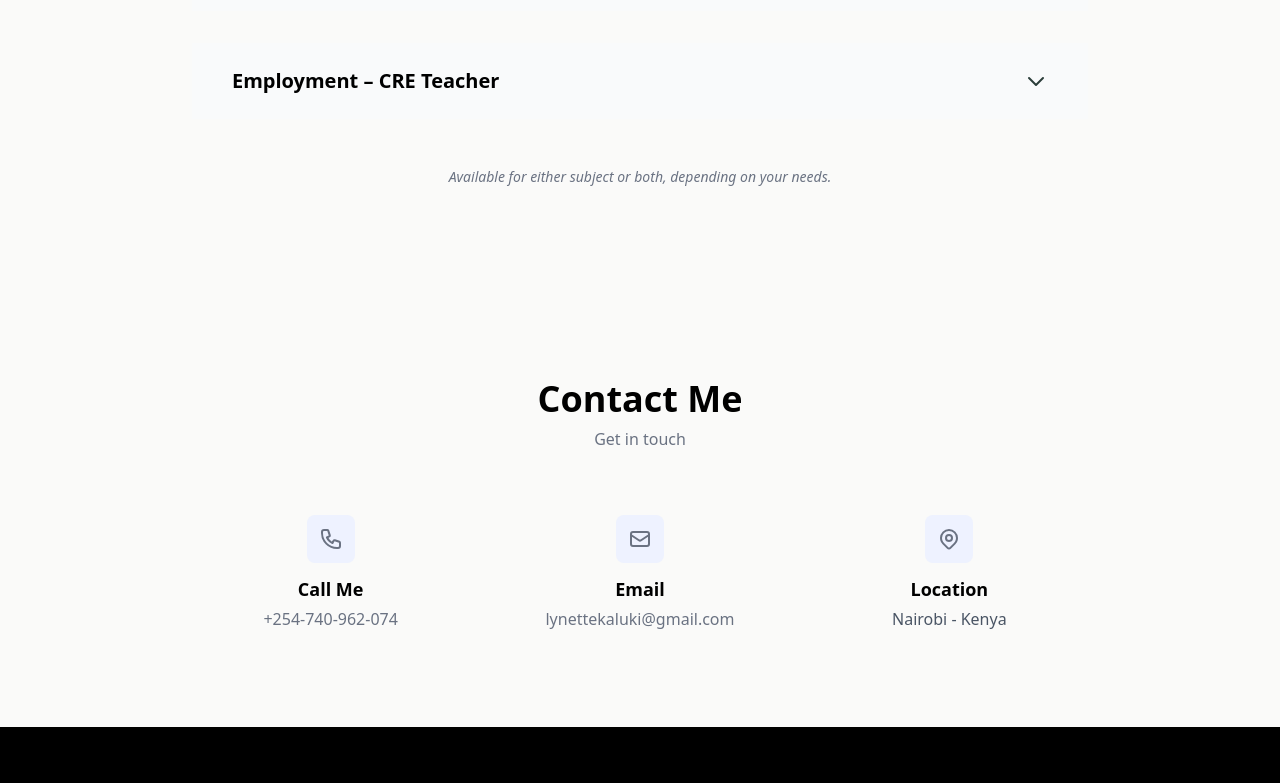
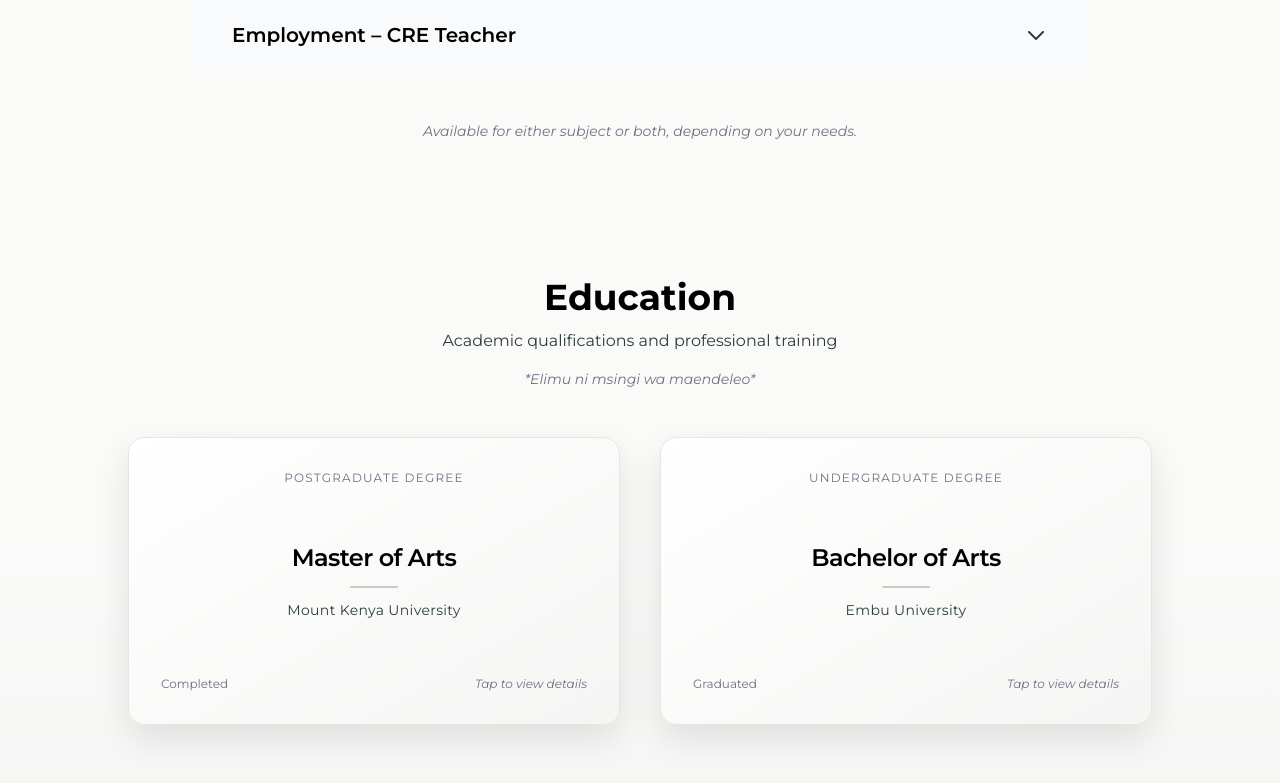
Before and after one commit to Mwandii/kaluki-website, a React (Vite) app: page / in a window 1280 px wide. Shown: the part 2000-2783 px from the top of the page. Built offline with nearby package versions, Linux system fonts and the light colour scheme.

Commit message:
feat: polish webpage

```diff
--- a/index.html
+++ b/index.html
@@ -3,6 +3,9 @@
   <head>
     <meta charset="UTF-8" />
     <link rel="icon" type="image/svg+xml" href="/vite.svg" />
+    <link rel="preconnect" href="https://fonts.googleapis.com">
+<link rel="preconnect" href="https://fonts.gstatic.com" crossorigin>
+<link href="https://fonts.googleapis.com/css2?family=Montserrat:ital,wght@0,100..900;1,100..900&display=swap" rel="stylesheet">
     <meta name="viewport" content="width=device-width, initial-scale=1.0" />
     <title>Lynette Kaluki</title>
   </head>
--- a/src/Pages/Homepage.jsx
+++ b/src/Pages/Homepage.jsx
@@ -1,5 +1,6 @@
 import About from "../components/About";
 import ContactMe from "../components/ContactMe";
+import Education from "../components/Education";
 import Footer from "../components/Footer";
 import Hero from "../components/Hero";
 import Navbar from "../components/Navbar";
@@ -7,14 +8,15 @@ import Skills from "../components/Skills";
 
 function Homepage () {
     return (
-        <>
+        <div className="montserrat">
         <Navbar/>
         <Hero/>
         <About/>
         <Skills/>
+        <Education/>
         <ContactMe/>
         <Footer/>
-        </>
+        </div>
     )
 }
 
--- a/src/components/About.jsx
+++ b/src/components/About.jsx
@@ -1,6 +1,6 @@
 function About() {
   return (
-    <section id="about" className="py-16 md:py-24 px-6 md:px-12 lg:px-24 bg-gray-50">
+    <section id="about" className="py-16 md:py-18 px-6 md:px-12 lg:px-24 bg-gray-50">
       <div className="max-w-6xl mx-auto">
         {/* Section Title */}
         <h2 className="text-3xl md:text-4xl font-bold text-center text-black mb-12 md:mb-16">
--- a/src/components/Education.jsx
+++ b/src/components/Education.jsx
@@ -1,116 +1,245 @@
 import { useState } from 'react';
 
 function Education() {
-  const [openSection, setOpenSection] = useState(null);
+  const [flipped, setFlipped] = useState(null);
 
-  const toggleSection = (section) => {
-    setOpenSection(openSection === section ? null : section);
+  const toggleFlip = (card) => {
+    setFlipped(flipped === card ? null : card);
   };
 
   return (
     <section
       id="education"
-      className="py-16 md:py-24 px-6 md:px-12 lg:px-24 bg-white"
+      className="relative py-20 md:py-16 px-6 md:px-12 lg:px-24
+                 bg-linear-to-b from-stone-50 via-stone-50 to-stone-100"
     >
-      <div className="max-w-4xl mx-auto">
+      {/* Background accent */}
+      <div className="absolute inset-0 -z-10">
+        <div className="absolute top-24 left-1/2 -translate-x-1/2 w-[500px] h-[500px]
+                        bg-[#2C3E3A]/5 rounded-full blur-3xl" />
+      </div>
+
+      <div className="max-w-5xl mx-auto">
         {/* Section Title */}
-        <h2 className="text-3xl md:text-4xl font-bold text-center text-[#2C3E3A] mb-3">
+        <h2 className="text-3xl md:text-4xl font-bold text-center text-black mb-3">
           Education
         </h2>
-        <p className="text-center text-[#5F6C67] mb-4">
-          Academic background and professional training
+        <p className="text-center text-[#2C3E3A] mb-4">
+          Academic qualifications and professional training
         </p>
-        <p className="text-center text-sm italic text-[#6B8E7F] mb-12 md:mb-16">
+        <p className="text-center text-sm italic text-gray-500 mb-12">
           *Elimu ni msingi wa maendeleo*
         </p>
 
-        {/* Education Items */}
-        <div className="flex flex-col gap-6">
-          {/* Masters Degree */}
-          <div>
-            <button
-              onClick={() => toggleSection('masters')}
-              className="w-full flex items-center justify-between p-6 bg-stone-50 hover:bg-stone-100 transition-colors"
+        {/* Cards */}
+        <div className="grid grid-cols-1 md:grid-cols-2 gap-10">
+          {/* Masters */}
+          <div
+            className="relative h-72 perspective cursor-pointer group"
+            onClick={() => toggleFlip('masters')}
           >
-              <div>
-                <p className="text-sm text-[#6B8E7F] mb-1">
-                  Master’s Degree
-                </p>
-                <span className="text-lg md:text-xl font-semibold text-[#2C3E3A]">
-                  Master of Arts – Mount Kenya University
-                </span>
-              </div>
-              <svg
-                className={`w-6 h-6 text-[#6B8E7F] transition-transform ${
-                  openSection === 'masters' ? 'rotate-180' : ''
-                }`}
-                fill="none"
-                stroke="currentColor"
-                viewBox="0 0 24 24"
-              >
-                <path strokeLinecap="round" strokeLinejoin="round" strokeWidth={2} d="M19 9l-7 7-7-7" />
-              </svg>
-            </button>
-
             <div
-              className={`overflow-hidden transition-all duration-300 ${
-                openSection === 'masters' ? 'max-h-48' : 'max-h-0'
+              className={`absolute inset-0 transition-transform duration-500 transform-style-preserve-3d ${
+                flipped === 'masters' ? 'rotate-y-180' : ''
               }`}
             >
-              <div className="px-6 pb-6 text-[#5F6C67] text-sm md:text-base">
-                <p>
-                  Completed a Master of Arts degree at Mount Kenya University,
-                  with advanced training in subject mastery, educational research,
-                  and learner-centered teaching approaches.
+              {/* Front */}
+              <div className="absolute inset-0 rounded-2xl
+                bg-linear-to-br from-white via-stone-50 to-stone-100
+                border border-stone-200
+                shadow-[0_14px_36px_rgba(0,0,0,0.1)]
+                p-8 flex flex-col justify-between items-center
+                backface-hidden
+                transition-all duration-300
+                group-hover:-translate-y-2
+                group-hover:shadow-[0_24px_48px_rgba(0,0,0,0.14)]">
+
+  {/* Top label */}
+  <span className="text-xs uppercase tracking-widest text-gray-500">
+    Postgraduate Degree
+  </span>
+
+  {/* Center content */}
+  <div className="text-center">
+    <h3 className="text-2xl font-semibold tracking-tight text-black">
+      Master of Arts
+    </h3>
+
+    <div className="w-12 h-0.5 bg-black/20 rounded-full mx-auto my-3" />
+
+    <p className="text-sm text-[#2C3E3A] tracking-wide">
+      Mount Kenya University
     </p>
   </div>
+
+  {/* Bottom credibility row */}
+  <div className="w-full flex justify-between items-center text-xs text-gray-500">
+    <span>Completed</span>
+    <span className="italic">Tap to view details</span>
   </div>
 </div>
 
-          {/* Bachelors Degree */}
+
+              {/* Back */}
+              <div className="absolute inset-0 rounded-2xl
+                bg-linear-to-br from-stone-100 via-white to-stone-50
+                border border-stone-200
+                shadow-[0_12px_32px_rgba(0,0,0,0.1)]
+                p-8 flex flex-col justify-between
+                rotate-y-180 backface-hidden">
+
+  {/* Header */}
+  <div className="text-center">
+    <p className="text-lg font-semibold text-black tracking-tight">
+      Master of Arts
+    </p>
+    <p className="text-xs uppercase tracking-widest text-gray-500 mt-1">
+      Postgraduate Qualification
+    </p>
+  </div>
+
+  {/* Divider */}
+  <div className="w-12 h-0.5 bg-black/20 rounded-full mx-auto my-4" />
+
+  {/* Highlights */}
+  <ul className="text-sm text-[#2C3E3A] space-y-2 text-center">
+    <li>• Advanced subject mastery</li>
+    <li>• Research-driven academic training</li>
+    <li>• High-level professional competence</li>
+    <li>• Curriculum depth & instructional leadership</li>
+  </ul>
+
+  {/* Credibility row */}
+  <div className="flex justify-center gap-6 text-center mt-4">
     <div>
-            <button
-              onClick={() => toggleSection('bachelors')}
-              className="w-full flex items-center justify-between p-6 bg-stone-50 hover:bg-stone-100 transition-colors"
+      <p className="text-xl font-bold text-black">✔</p>
+      <p className="text-xs text-gray-500">Completed</p>
+    </div>
+    <div>
+      <p className="text-xl font-bold text-black">PG</p>
+      <p className="text-xs text-gray-500">Level</p>
+    </div>
+  </div>
+
+  {/* Certificate action */}
+  <a
+    href="/certificates/masters.pdf"
+    download
+    className="mt-4 text-xs text-black underline underline-offset-4 text-center
+               hover:text-gray-600 transition"
   >
-              <div>
-                <p className="text-sm text-[#6B8E7F] mb-1">
-                  Bachelor’s Degree
-                </p>
-                <span className="text-lg md:text-xl font-semibold text-[#2C3E3A]">
-                  Bachelor of Arts – Embu University
-                </span>
+    Download Master’s Certificate
+  </a>
 </div>
-              <svg
-                className={`w-6 h-6 text-[#6B8E7F] transition-transform ${
-                  openSection === 'bachelors' ? 'rotate-180' : ''
-                }`}
-                fill="none"
-                stroke="currentColor"
-                viewBox="0 0 24 24"
+
+            </div>
+          </div>
+
+          {/* Bachelors */}
+          <div
+            className="relative h-72 perspective cursor-pointer group"
+            onClick={() => toggleFlip('bachelors')}
           >
-                <path strokeLinecap="round" strokeLinejoin="round" strokeWidth={2} d="M19 9l-7 7-7-7" />
-              </svg>
-            </button>
-
             <div
-              className={`overflow-hidden transition-all duration-300 ${
-                openSection === 'bachelors' ? 'max-h-48' : 'max-h-0'
+              className={`absolute inset-0 transition-transform duration-500 transform-style-preserve-3d ${
+                flipped === 'bachelors' ? 'rotate-y-180' : ''
               }`}
             >
-              <div className="px-6 pb-6 text-[#5F6C67] text-sm md:text-base">
-                <p>
-                  Pursued a Bachelor of Arts degree at Embu University,
-                  building a strong academic foundation in Kiswahili,
-                  Christian Religious Education, and effective teaching practice.
+              {/* Front */}
+              <div className="absolute inset-0 rounded-2xl
+                bg-linear-to-br from-white via-stone-50 to-stone-100
+                border border-stone-200
+                shadow-[0_14px_36px_rgba(0,0,0,0.1)]
+                p-8 flex flex-col justify-between items-center
+                backface-hidden
+                transition-all duration-300
+                group-hover:-translate-y-2
+                group-hover:shadow-[0_24px_48px_rgba(0,0,0,0.14)]">
+
+  {/* Top label */}
+  <span className="text-xs uppercase tracking-widest text-gray-500">
+    Undergraduate Degree
+  </span>
+
+  {/* Center content */}
+  <div className="text-center">
+    <h3 className="text-2xl font-semibold tracking-tight text-black">
+      Bachelor of Arts
+    </h3>
+
+    <div className="w-12 h-0.5 bg-black/20 rounded-full mx-auto my-3" />
+
+    <p className="text-sm text-[#2C3E3A] tracking-wide">
+      Embu University
     </p>
   </div>
+
+  {/* Bottom credibility row */}
+  <div className="w-full flex justify-between items-center text-xs text-gray-500">
+    <span>Graduated</span>
+    <span className="italic">Tap to view details</span>
+  </div>
+</div>
+
+
+              {/* Back */}
+             <div className="absolute inset-0 rounded-2xl
+                bg-linear-to-br from-stone-100 via-white to-stone-50
+                border border-stone-200
+                shadow-[0_12px_32px_rgba(0,0,0,0.1)]
+                p-8 flex flex-col justify-between
+                rotate-y-180 backface-hidden">
+
+  {/* Header */}
+  <div className="text-center">
+    <p className="text-lg font-semibold text-black tracking-tight">
+      Bachelor of Arts
+    </p>
+    <p className="text-xs uppercase tracking-widest text-gray-500 mt-1">
+      Undergraduate Degree
+    </p>
+  </div>
+
+  {/* Divider */}
+  <div className="w-12 h-0.5 bg-black/20 rounded-full mx-auto my-4" />
+
+  {/* Highlights */}
+  <ul className="text-sm text-[#2C3E3A] space-y-2 text-center">
+    <li>• Kiswahili & Christian Religious Education</li>
+    <li>• Strong academic & teaching foundation</li>
+    <li>• Classroom-ready professional training</li>
+    <li>• Curriculum-aligned pedagogy</li>
+  </ul>
+
+  {/* Credibility row */}
+  <div className="flex justify-center gap-6 text-center mt-4">
+    <div>
+      <p className="text-xl font-bold text-black">✔</p>
+      <p className="text-xs text-gray-500">Graduated</p>
+    </div>
+    <div>
+      <p className="text-xl font-bold text-black">UG</p>
+      <p className="text-xs text-gray-500">Level</p>
+    </div>
+  </div>
+
+  {/* Certificate action */}
+  <a
+    href="/certificates/bachelors.pdf"
+    download
+    className="mt-4 text-xs text-black underline underline-offset-4 text-center
+               hover:text-gray-600 transition"
+  >
+    Download Bachelor’s Certificate
+  </a>
+</div>
+
             </div>
           </div>
         </div>
 
         {/* Closing line */}
-        <p className="text-center text-sm text-[#6B8E7F] mt-12 italic">
+        <p className="text-center text-sm text-gray-500 mt-14 italic">
           Grounded in knowledge, guided by values.
         </p>
       </div>
--- a/src/components/Hero.jsx
+++ b/src/components/Hero.jsx
@@ -2,7 +2,7 @@ import { FaGithub, FaInstagram, FaLinkedin, FaTwitter } from "react-icons/fa";
 
 function Hero() {
   return (
-    <section className="flex flex-col-reverse md:flex-row items-center justify-between gap-6 md:gap-12 min-h-screen px-6 mt-8 md:px-16 lg:px-24 pt-20 md:pt-16 pb-12 bg-[#F9FAFB] max-w-7xl">
+    <section className="flex flex-col-reverse md:flex-row items-center justify-between gap-6 md:gap-12 min-h-screen px-6 mt-8 md:px-16 lg:px-24 pt-20 md:pt-16 pb-2 bg-[#F9FAFB] max-w-7xl">
 
         {/* Left side: Text content and social icons */}
         <div className="flex flex-col items-center md:items-start max-w-lg">
@@ -42,7 +42,7 @@ function Hero() {
             <h2 className="text-sm md:text-base text-gray-700 font-semibold mb-5">
               Kiswahili Teacher
             </h2>
-            <p className="text-sm md:text-base text-gray-500 mb-6 leading-relaxed max-w-md">
+            <p className="text-xs md:text-base text-gray-500 mb-6 leading-relaxed max-w-md">
              I am an experienced educator with a passion for inspiring students and helping them grow academically and personally. I specialize in designing effective learning environments, delivering engaging lessons, and supporting diverse learning needs both in the classroom and beyond. I work across curriculum planning, student assessment, classroom management, and educational technology, and I enjoy integrating digital tools to make learning more interactive and impactful. I love empowering students, improving learning outcomes, and creating a positive, supportive educational experience for every learner.
              </p>
             <button
--- a/src/components/Skills.jsx
+++ b/src/components/Skills.jsx
@@ -32,7 +32,7 @@ function Services() {
   return (
     <section
       id="services"
-      className="py-16 md:py-24 px-6 md:px-12 lg:px-24 bg-stone-50"
+      className="py-16 md:py-18 px-6 md:px-12 lg:px-24 bg-stone-50"
     >
       <div className="max-w-4xl mx-auto">
         {/* Section Title */}
--- a/src/index.css
+++ b/src/index.css
@@ -1 +1,24 @@
 @import "tailwindcss";
+
+
+.montserrat {
+  font-family: "Montserrat", sans-serif;
+  font-optical-sizing: auto;
+  font-style: normal;
+}
+
+.perspective {
+  perspective: 1000px;
+}
+
+.transform-style-preserve-3d {
+  transform-style: preserve-3d;
+}
+
+.backface-hidden {
+  backface-visibility: hidden;
+}
+
+.rotate-y-180 {
+  transform: rotateY(180deg);
+}
--- /dev/null
+++ b/tailwind.config.js
@@ -0,0 +1,12 @@
+/** @type {import('tailwindcss').Config} */
+export default {
+  content: ['./index.html', './src/**/*.{js,ts,jsx,tsx}'],
+  theme: {
+    extend: {
+      fontFamily: {
+        sans: ['Montserrat', 'ui-sans-serif', 'system-ui'],
+      },
+    },
+  },
+  plugins: [],
+};
```
Lines whose indentation alone changed are shown as unchanged.
